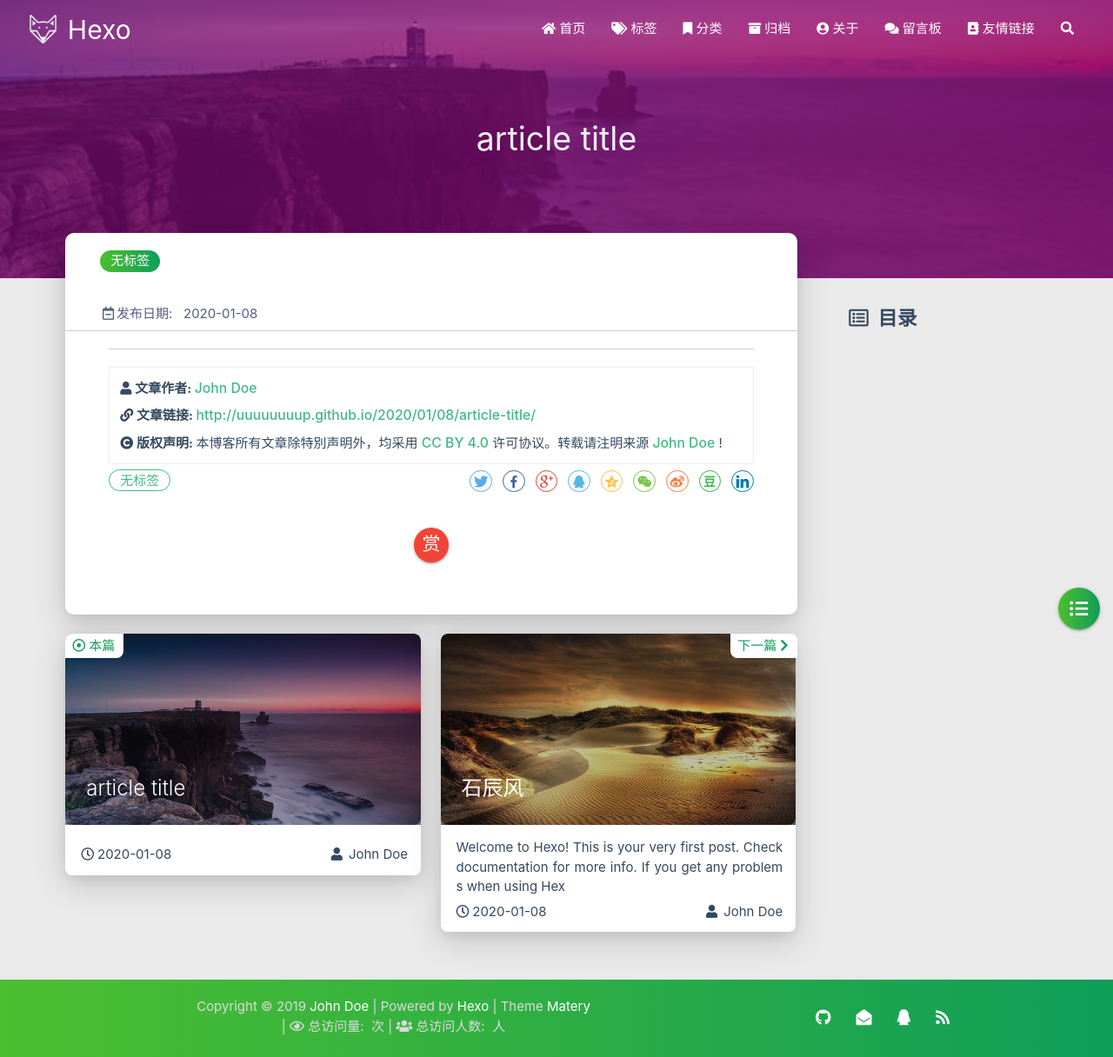
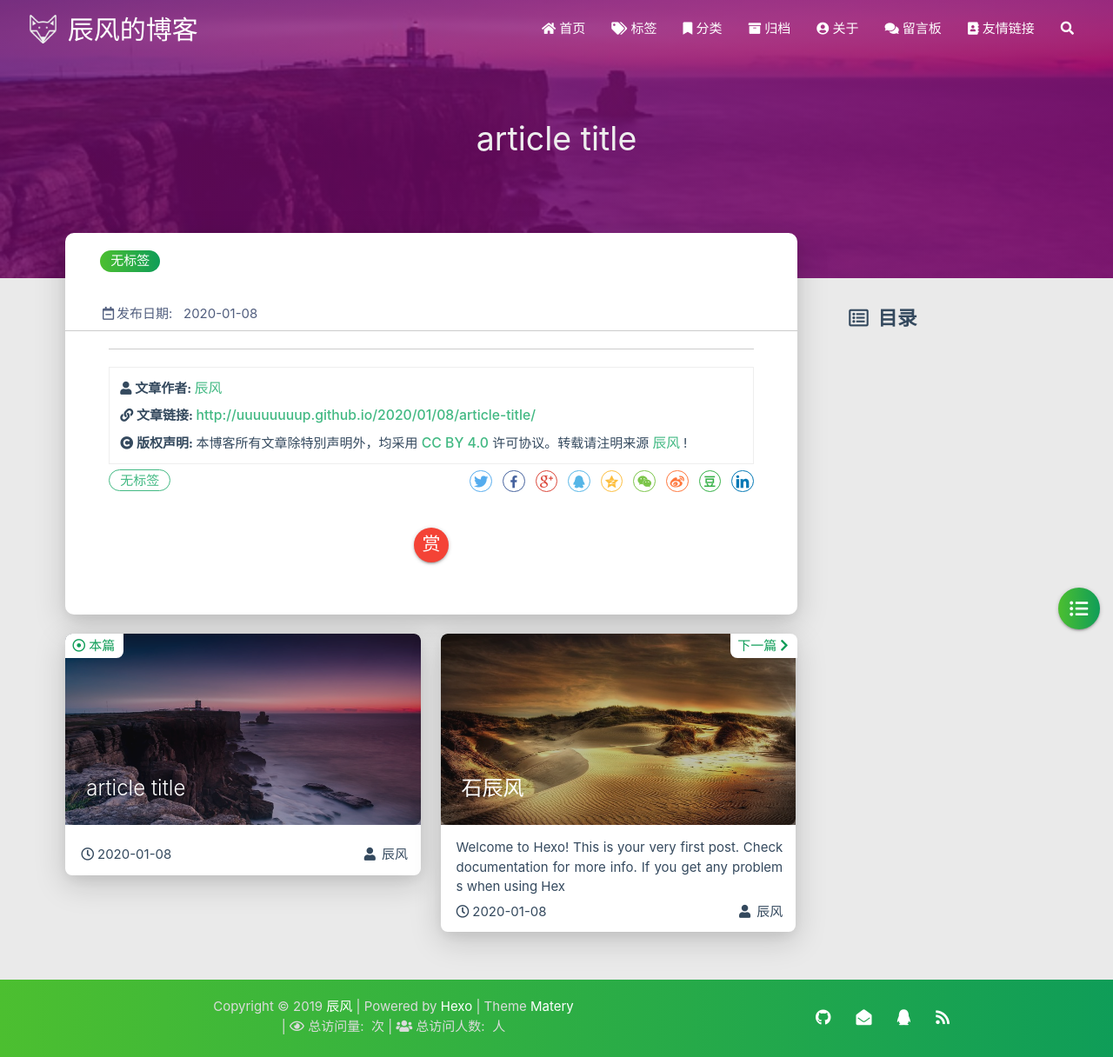
Before and after one commit to uuuuuuuup/chenfeng.github.io, a plain HTML site: page 2020/01/08/article-title/index.html in a window 1280 px wide. Shown: the whole page at 87% size. Drawn offline with Linux system fonts and the light colour scheme; some packages are replaced by stand-ins of ours; no server answers; a script that the page names is missing.

Commit message:
Site updated: 2020-01-08 14:16:19

```diff
--- a/2020/01/08/article-title/index.html
+++ b/2020/01/08/article-title/index.html
@@ -4,8 +4,8 @@
 
 <head>
     <meta charset="utf-8">
-    <meta name="keywords" content="article title, Hexo">
-    <meta name="description" content="article title | Hexo">
+    <meta name="keywords" content="article title, 辰风的博客">
+    <meta name="description" content="article title | 辰风的博客">
     <meta http-equiv="X-UA-Compatible" content="IE=edge">
     <meta name="viewport" content="width=device-width, initial-scale=1.0, user-scalable=no">
     <meta name="renderer" content="webkit|ie-stand|ie-comp">
@@ -13,7 +13,7 @@
     <meta name="format-detection" content="telephone=no">
     <meta name="apple-mobile-web-app-capable" content="yes">
     <meta name="apple-mobile-web-app-status-bar-style" content="black-translucent">
-    <title>article title | Hexo</title>
+    <title>article title | 辰风的博客</title>
     <link rel="icon" type="image/png" href="/favicon.png">
 
     <link rel="stylesheet" type="text/css" href="/libs/awesome/css/all.css">
@@ -38,7 +38,7 @@
 
                     <img src="/medias/logo.png" class="logo-img" alt="LOGO">
 
-                    <span class="logo-span">Hexo</span>
+                    <span class="logo-span">辰风的博客</span>
                 </a>
             </div>
 
@@ -136,7 +136,7 @@
 
         <img src="/medias/logo.png" class="logo-img circle responsive-img">
 
-        <div class="logo-name">Hexo</div>
+        <div class="logo-name">辰风的博客</div>
         <div class="logo-desc">
 
             Never really desperate, only the lost of the soul.
@@ -469,7 +469,7 @@
                     </i>
                 </span>
                 <span class="reprint-info">
-                    <a href="http://uuuuuuuup.github.io" rel="external nofollow noreferrer">John Doe</a>
+                    <a href="http://uuuuuuuup.github.io" rel="external nofollow noreferrer">辰风</a>
                 </span>
             </div>
             <div class="reprint__type">
@@ -492,7 +492,7 @@
                     本博客所有文章除特別声明外，均采用
                     <a href="https://creativecommons.org/licenses/by/4.0/deed.zh" rel="external nofollow noreferrer" target="_blank">CC BY 4.0</a>
                     许可协议。转载请注明来源
-                    <a href="http://uuuuuuuup.github.io" target="_blank">John Doe</a>
+                    <a href="http://uuuuuuuup.github.io" target="_blank">辰风</a>
                     !
                 </span>
             </div>
@@ -707,7 +707,7 @@
                         <span class="publish-author">
 
                             <i class="fas fa-user fa-fw"></i>
-                            John Doe
+                            辰风
 
                         </span>
                     </div>
@@ -745,7 +745,7 @@
                         <span class="publish-author">
 
                             <i class="fas fa-user fa-fw"></i>
-                            John Doe
+                            辰风
 
                         </span>
                     </div>
@@ -891,7 +891,7 @@ code[class*="language-"], pre[class*="language-"] { white-space: pre !important;
         <div class="col s12 m8 l8 copy-right">
             Copyright&nbsp;&copy;
             <span id="year">2019</span>
-            <a href="http://uuuuuuuup.github.io" target="_blank">John Doe</a>
+            <a href="http://uuuuuuuup.github.io" target="_blank">辰风</a>
             |&nbsp;Powered by&nbsp;<a href="https://hexo.io/" target="_blank">Hexo</a>
             |&nbsp;Theme&nbsp;<a href="https://github.com/blinkfox/hexo-theme-matery" target="_blank">Matery</a>
             <br>
```
Also changed, not shown: 2020/01/08/hello-world/index.html (+9 -9 lines), about/index.html (+8 -8 lines), archives/2020/01/index.html (+8 -8 lines), archives/2020/index.html (+8 -8 lines), archives/index.html (+8 -8 lines), categories/index.html (+6 -6 lines), index.html (+8 -8 lines), tags/index.html (+6 -6 lines).
